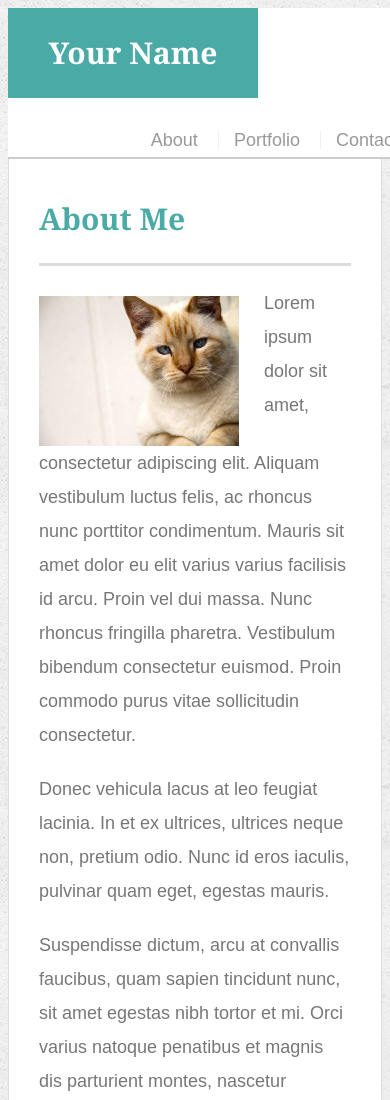
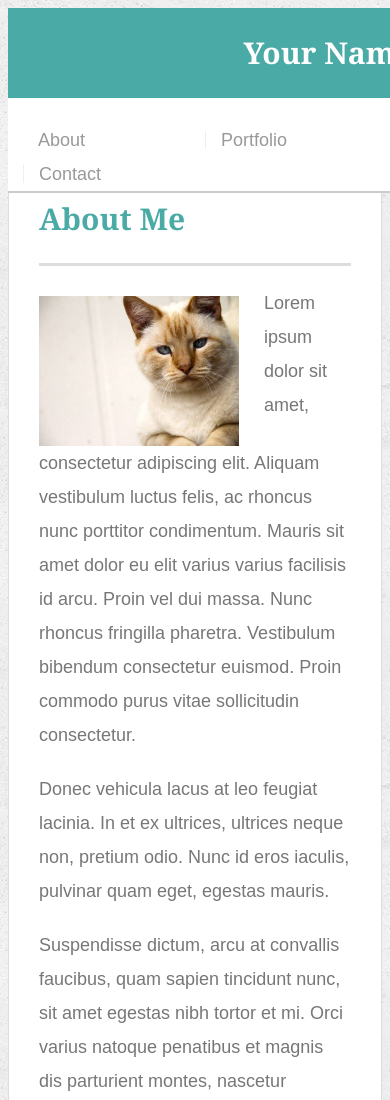
Before and after one commit to topalt2/Bootstrap-Portfolio, a plain HTML site: page index.html in a window 390 px wide. Shown: the top 1100 px of the page. Drawn offline with Linux system fonts and the light colour scheme.

Commit message:
Completed

```diff
--- a/assets/css/style.css
+++ b/assets/css/style.css
@@ -215,3 +215,29 @@ input[type=submit] {
   background: #4aaaa5;
   border: 0 none;
 }
+
+/* MediaQueries */
+@media screen and (max-width:640px) {
+  #logo {
+      width: 640px;
+      height: 90px;
+      font-family: Georgia, Times, "Times New Roman", serif;
+      font-size: 30px;
+      font-weight: 700;
+      line-height: 90px;
+      color: #fff;
+      text-align: center;
+      text-decoration: none;
+      background: #4aaaa5;
+  }
+  nav a {
+      display: inline-block;
+      padding-left: 15px;
+      margin-left: 15px;
+      line-height: 18px;
+      color: #999;
+      text-decoration: none;
+      border-left: 1px solid #efefef;
+      padding-right: 100px;
+   }
+}
```
